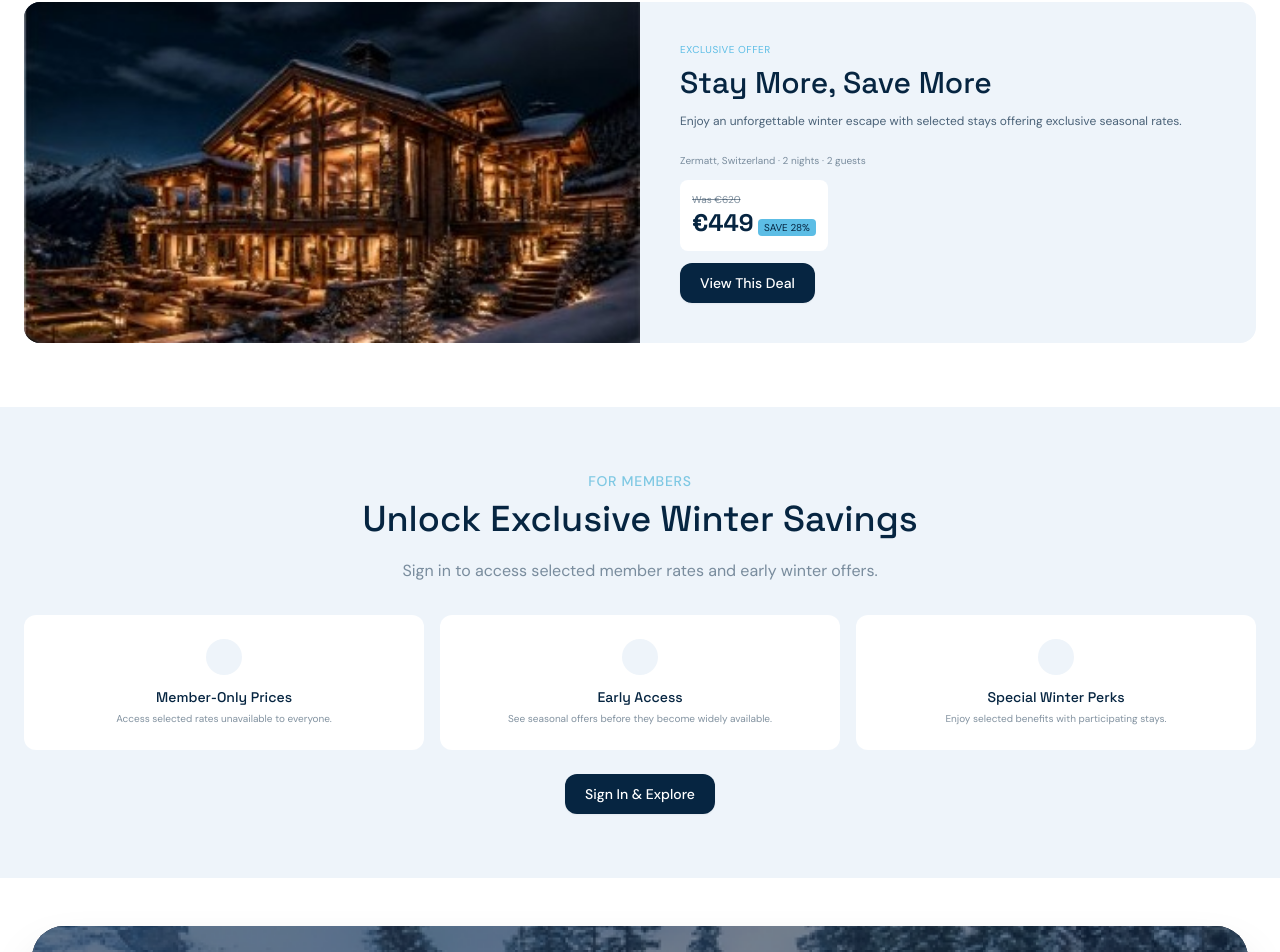
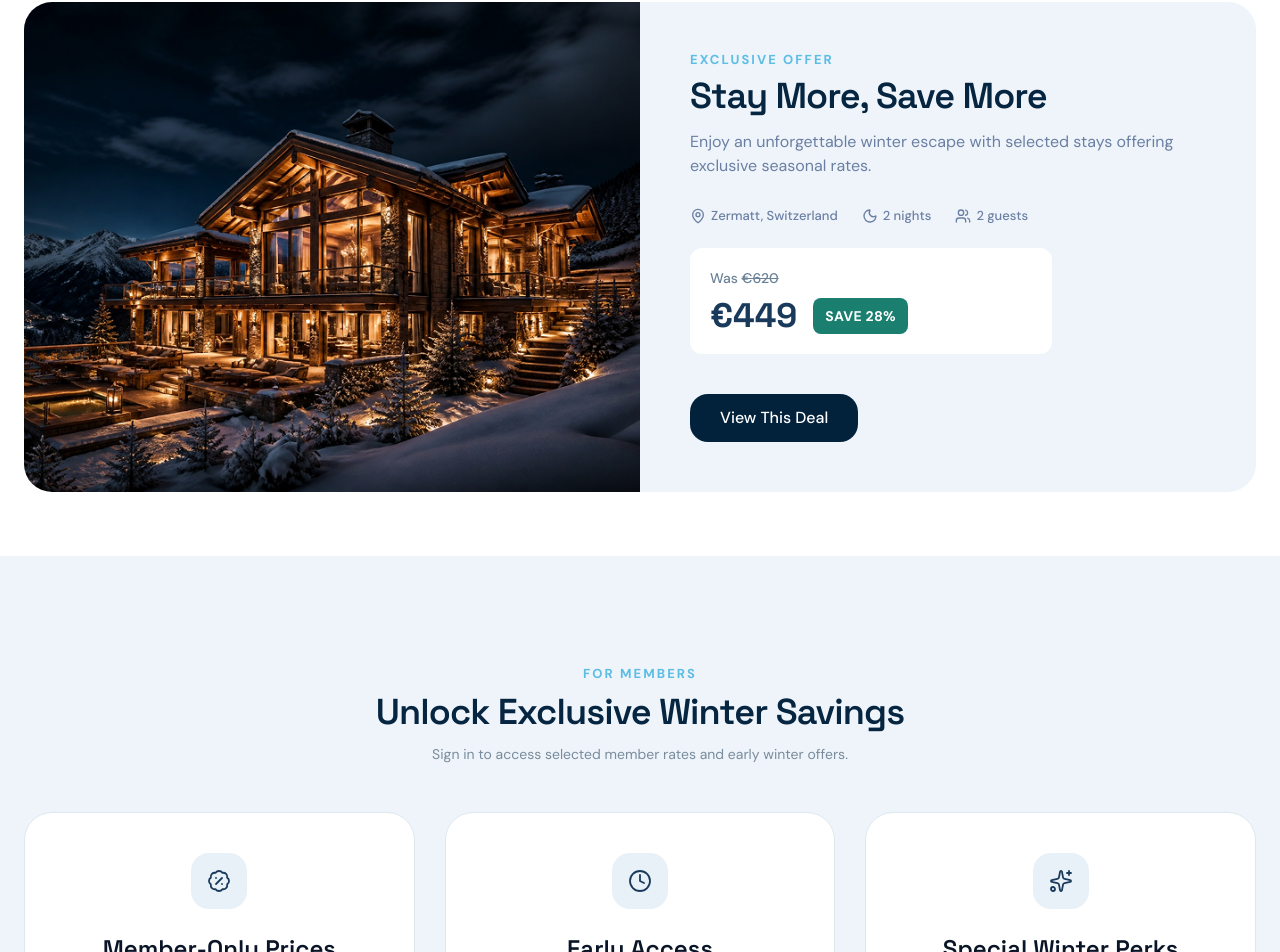
Before and after one commit to payalptoliya416/winterers, a React (Vite) app: page /offers in a window 1280 px wide. Shown: the part 2747-3699 px from the top of the page. Built offline with nearby package versions, Linux system fonts and the light colour scheme.

Commit message:
offer page completed

```diff
--- /dev/null
+++ b/src/components/ExclusiveOfferFeature.tsx
@@ -0,0 +1,78 @@
+import { Link } from 'react-router-dom';
+import { MapPin, Moon, Users } from 'lucide-react';
+import Container from './Container';
+
+export default function ExclusiveOfferFeature() {
+  return (
+    <section className="py-12 md:py-16 bg-white">
+      <Container>
+        <div className="overflow-hidden rounded-[28px] bg-[#EEF4FA] grid grid-cols-1 lg:grid-cols-2">
+          {/* Left Column: Image with baked-in Featured Winter Deal badge */}
+          <div className="relative min-h-[340px] sm:min-h-[420px] lg:min-h-[480px] w-full">
+            <img
+              src="/images/offer.png"
+              alt="Stay More, Save More - Featured Winter Deal"
+              className="h-full w-full object-cover"
+            />
+          </div>
+
+          {/* Right Column: Offer Details */}
+          <div className="flex flex-col justify-center p-8 sm:p-10 md:p-12 lg:p-[50px]">
+            <p className="text-xs sm:text-[13px] font-semibold uppercase tracking-[0.16em] text-[#5CBDE5]">
+              EXCLUSIVE OFFER
+            </p>
+
+            <h2 className="mt-2.5 font-head text-2xl sm:text-3xl lg:text-[36px] font-semibold text-navy tracking-tight leading-tight">
+              Stay More, Save More
+            </h2>
+
+            <p className="mt-4 text-xs sm:text-base leading-relaxed text-[#6B7FA3] font-body">
+              Enjoy an unforgettable winter escape with selected stays offering exclusive seasonal rates.
+            </p>
+
+            {/* Meta Info: Location, Nights, Guests */}
+            <div className="mt-[30px] flex flex-wrap items-center gap-4 sm:gap-6 text-xs sm:text-[13px] font-medium text-[#6B7FA3]">
+              <span className="flex items-center gap-[5px]">
+                <MapPin className="h-4 w-4 text-[#6B7FA3] shrink-0" />
+                Zermatt, Switzerland
+              </span>
+              <span className="flex items-center gap-[5px]">
+                <Moon className="h-4 w-4 text-[#6B7FA3] shrink-0" />
+                2 nights
+              </span>
+              <span className="flex items-center gap-[5px]">
+                <Users className="h-4 w-4 text-[#6B7FA3] shrink-0" />
+                2 guests
+              </span>
+            </div>
+
+            {/* Price Box */}
+            <div className="mt-6 rounded-[12px] bg-white p-5 max-w-[362px]">
+              <p className="text-sm font-medium text-[#6B8299]">
+                Was <span className="line-through">€620</span>
+              </p>
+              <div className="mt-[10px] flex items-center gap-4">
+                <span className="font-head text-3xl sm:text-[34px] font-bold text-[#1A3A5C]">
+                  €449
+                </span>
+                <span className="rounded-[8px] bg-[#1A7F6E] px-3 py-2 text-sm font-bold text-white tracking-wide">
+                  SAVE 28%
+                </span>
+              </div>
+            </div>
+
+            {/* CTA Button */}
+            <div className="mt-10">
+              <Link
+                to="/stays"
+                className="inline-flex items-center justify-center rounded-[18px] bg-[#02213B] hover:bg-[#041a2e] px-[30px] py-3 text-xs sm:text-base font-medium text-white transition-all active:scale-95"
+              >
+                View This Deal
+              </Link>
+            </div>
+          </div>
+        </div>
+      </Container>
+    </section>
+  );
+}
--- a/src/components/Footer.tsx
+++ b/src/components/Footer.tsx
@@ -45,7 +45,7 @@ export default function Footer() {
         {/* Upper 50% split background in white to match page above */}
         <div className="absolute inset-x-0 top-0 h-1/2 bg-white pointer-events-none" />
 
-        <div className="relative z-10 mx-auto max-w-[1440px] px-4 sm:px-6 lg:px-8 py-8 sm:py-12">
+        <div className="relative z-10 mx-auto max-w-[1440px] px-4 sm:px-6 lg:px-8 py-8 sm:py-[110px]">
           <div className="relative overflow-hidden rounded-[24px] sm:rounded-[32px] bg-slate-900 shadow-2xl">
             {/* Background Image of Cozy Winter Cabin */}
             <div
--- a/src/pages/Offers.tsx
+++ b/src/pages/Offers.tsx
@@ -1,15 +1,28 @@
+import { Link } from 'react-router-dom';
+import { BadgePercent, Clock, Sparkles } from 'lucide-react';
 import Hero from '../components/Hero';
 import SearchBar from '../components/SearchBar';
 import Button from '../components/Button';
-import Section from '../components/Section';
-import SectionHead from '../components/SectionHead';
-import Feature from '../components/Feature';
+import Container from '../components/Container';
 import { FeaturedStays, Deals } from '../components/Blocks';
+import ExclusiveOfferFeature from '../components/ExclusiveOfferFeature';
 
 const perks = [
-  ['Member-Only Prices', 'Access selected rates unavailable to everyone.'],
-  ['Early Access', 'See seasonal offers before they become widely available.'],
-  ['Special Winter Perks', 'Enjoy selected benefits with participating stays.'],
+  {
+    icon: BadgePercent,
+    title: 'Member-Only Prices',
+    text: 'Access selected rates unavailable to everyone.',
+  },
+  {
+    icon: Clock,
+    title: 'Early Access',
+    text: 'See seasonal offers before they become widely available.',
+  },
+  {
+    icon: Sparkles,
+    title: 'Special Winter Perks',
+    text: 'Enjoy selected benefits with participating stays.',
+  },
 ];
 
 export default function Offers() {
@@ -33,44 +46,52 @@ export default function Offers() {
       <FeaturedStays />
       <Deals action="View All Winter Offers" />
 
-      <Section>
-        <Feature
-          name="offer"
-          eyebrow="Exclusive offer"
-          title="Stay More, Save More"
-          text="Enjoy an unforgettable winter escape with selected stays offering exclusive seasonal rates."
-        >
-          <p className="text-[10px] text-navy/50">Zermatt, Switzerland · 2 nights · 2 guests</p>
-          <div className="my-3 inline-block rounded-lg bg-white p-3">
-            <p className="text-[10px] text-navy/50 line-through">Was €620</p>
-            <b className="text-2xl">€449</b>{' '}
-            <span className="rounded bg-sky px-1.5 py-0.5 text-[10px]">SAVE 28%</span>
+      <ExclusiveOfferFeature />
+
+      {/* For Members Section */}
+      <section className="bg-[#EEF4FA] py-14 sm:py-16 md:py-[110px]">
+        <Container>
+          <div className="text-center">
+            <p className="text-xs sm:text-[13px] font-semibold uppercase tracking-[0.16em] text-[#5CBDE5]">
+              FOR MEMBERS
+            </p>
+            <h2 className="mt-2.5 font-head text-3xl sm:text-4xl font-semibold text-navy tracking-tight">
+              Unlock Exclusive Winter Savings
+            </h2>
+            <p className="mt-3 text-xs sm:text-sm text-navy/50 font-body max-w-xl mx-auto">
+              Sign in to access selected member rates and early winter offers.
+            </p>
           </div>
-          <br />
-          <Button>View This Deal</Button>
-        </Feature>
-      </Section>
 
-      <Section tone="mist">
-        <SectionHead
-          center
-          eyebrow="For members"
-          title="Unlock Exclusive Winter Savings"
-          sub="Sign in to access selected member rates and early winter offers."
-        />
-        <div className="grid gap-4 md:grid-cols-3">
-          {perks.map(([t, x]) => (
-            <div key={t} className="rounded-xl bg-white p-6 text-center">
-              <div className="mx-auto mb-3 h-9 w-9 rounded-full bg-mist" />
-              <h3 className="text-sm font-medium">{t}</h3>
-              <p className="mt-1 text-[10px] text-navy/50">{x}</p>
-            </div>
-          ))}
-        </div>
-        <div className="mt-6 text-center">
-          <Button>Sign In & Explore</Button>
-        </div>
-      </Section>
+          <div className="mt-10 md:mt-12 grid grid-cols-1 md:grid-cols-3 gap-6 sm:gap-[30px]">
+            {perks.map(({ icon: Icon, title, text }) => (
+              <div
+                key={title}
+                className="rounded-[24px] sm:rounded-[28px] bg-white p-8 sm:p-10 text-center border border-[#DDE8F0] flex flex-col items-center justify-center transition-all duration-300 hover:shadow-md"
+              >
+                <div className="mb-6 flex h-14 w-14 items-center justify-center rounded-[18px] bg-[#E8F1F8] text-[#1A3A5C]">
+                  <Icon className="h-6 w-6 text-[#1A3A5C]" strokeWidth={1.8} />
+                </div>
+                <h3 className="font-head text-lg sm:text-2xl font-semibold text-[#0A1628]">
+                  {title}
+                </h3>
+                <p className="mt-[15px] text-xs sm:text-lg leading-relaxed text-[#6B8299] font-body">
+                  {text}
+                </p>
+              </div>
+            ))}
+          </div>
+
+          <div className="mt-10 sm:mt-12 text-center">
+            <Link
+              to="/stays"
+              className="inline-flex items-center justify-center rounded-[18px] bg-[#02213B] hover:bg-[#041a2e] px-[30px] py-3 text-sm sm:text-base font-semibold text-white transition-all active:scale-95"
+            >
+              Sign In & Explore
+            </Link>
+          </div>
+        </Container>
+      </section>
     </>
   );
 }
```
Also changed, not shown: public/images/offer.png (added).
